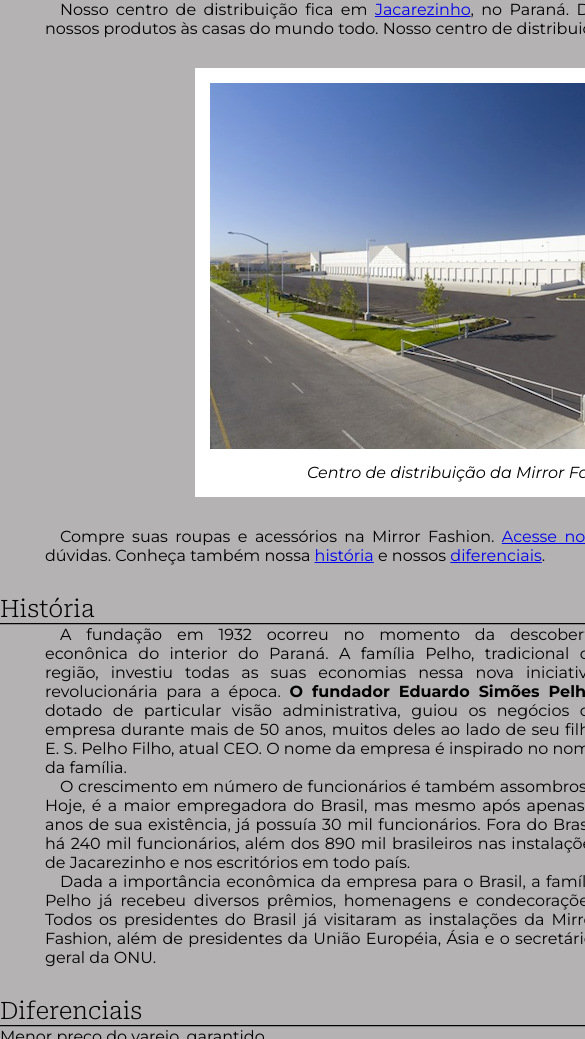
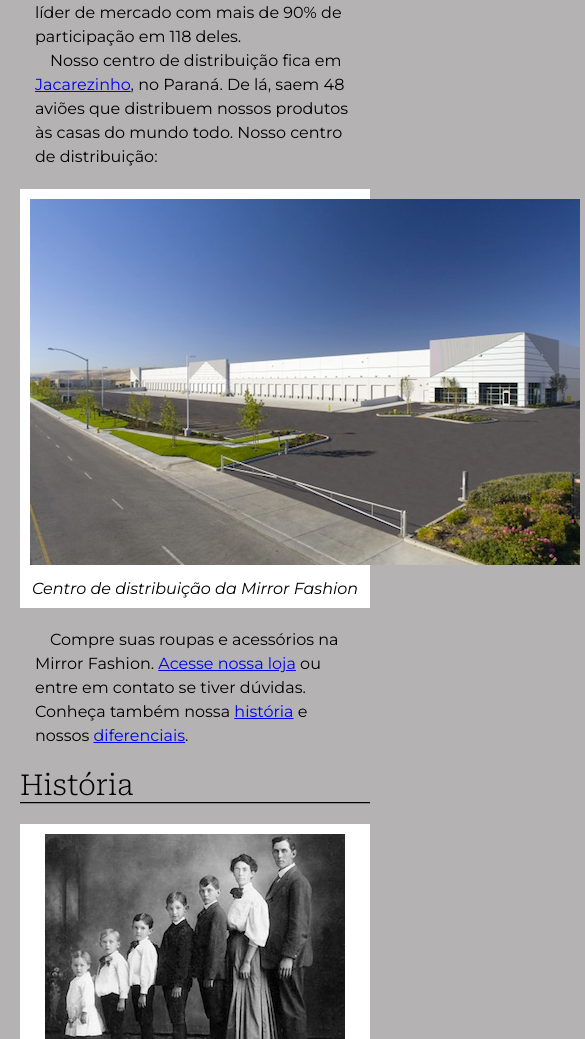
Before and after one commit to higorolv21/repositorio_front_end_fepi, a plain HTML site: page simple-html/about-us.html in a window 390 px wide. Shown: the part 294-1333 px from the top of the page, 585 px wide, since content can reach past the window. Drawn offline with Linux system fonts and the light colour scheme; files whose address does not match are found by name.

Commit message:
Responsivo_parte_1

```diff
--- a/Lab_html_simples/CSS/about-us.css
+++ b/Lab_html_simples/CSS/about-us.css
@@ -84,3 +84,44 @@ footer img{
     float: right;
     margin: 0 0 10px 10px;
 }
+
+
+@media (max-width: 768px) {
+    body {
+        width: auto;
+        margin: 0 20px;
+    }
+
+    h1 {
+        font-size: 1.8em;
+        padding: 8px;
+    }
+
+    h2 {
+        font-size: 1.8em;
+        margin-top: 20px;
+    }
+
+    p {
+        padding: 0 15px;
+        text-indent: 15px;
+        text-align: left;
+        line-height: 1.5;
+    }
+
+    figure {
+        margin: 20px 0;
+        padding: 10px;
+    }
+
+    #centro-distribuicao {
+        width: 100%;
+        max-width: 550px;
+    }
+
+    #familia-pelho {
+        float: none;
+        margin: 20px auto;
+        display: block;
+    }
+}
```
